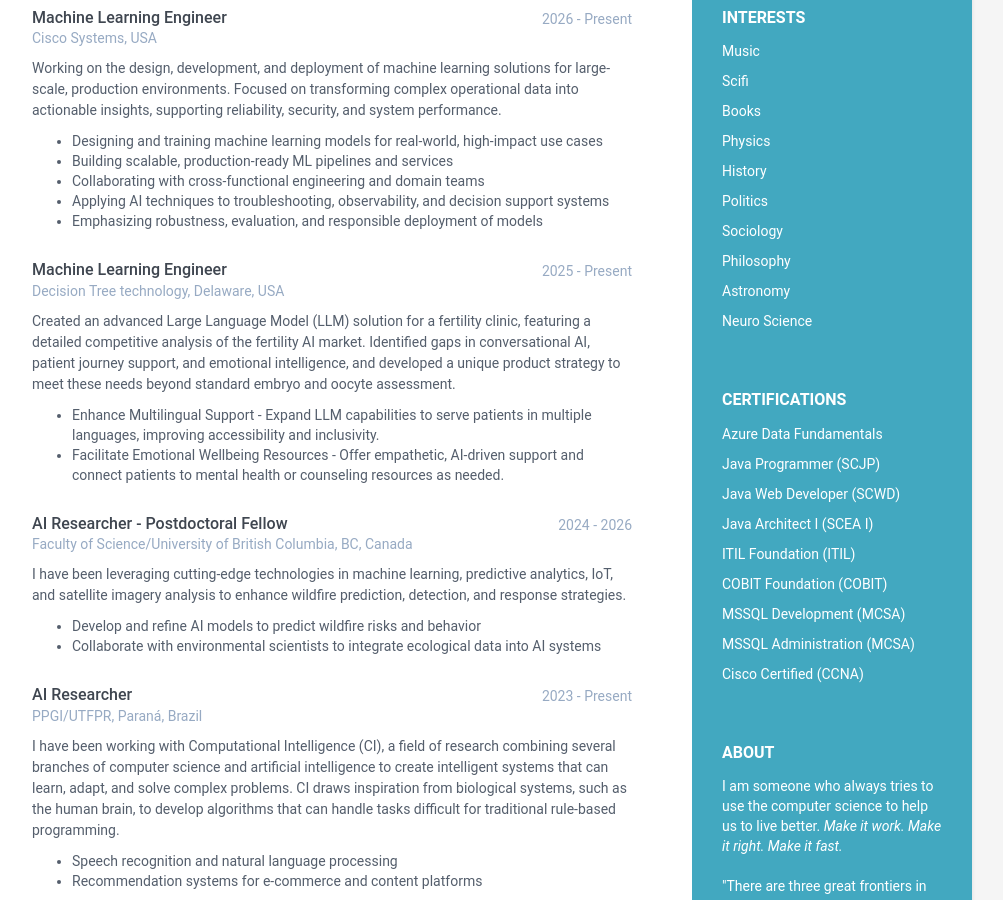
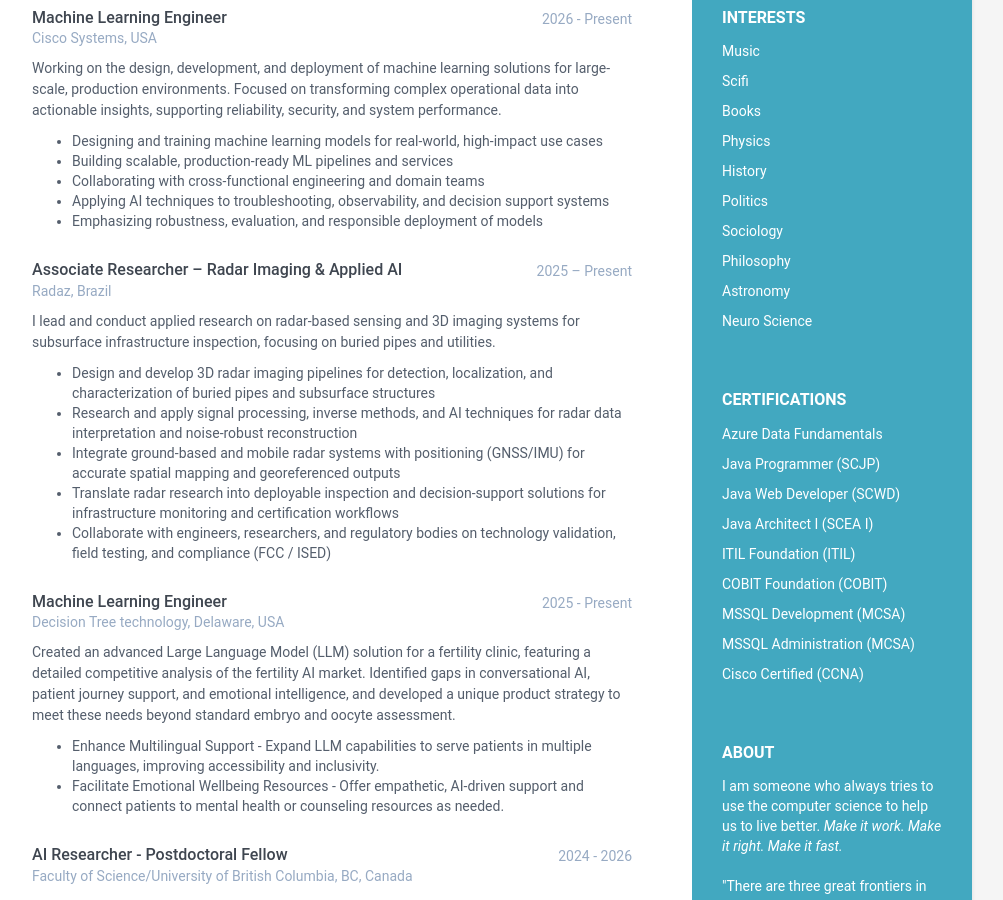
Before and after one commit to gomede/gomede.github.io, a Jekyll site: the page built from index.html, in a window 1280 px wide and 900 px high, scrolled down 1412 px. Shown: the whole window, without its empty margins (168-1171 px from the left). Built offline with Jekyll 4.4.1, drawn with Linux system fonts in a browser that asks for light colours.

Commit message:
Update data.yml

```diff
--- a/_data/data.yml
+++ b/_data/data.yml
@@ -232,6 +232,24 @@ experiences:
           - Collaborating with cross-functional engineering and domain teams
           - Applying AI techniques to troubleshooting, observability, and decision support systems
           - Emphasizing robustness, evaluation, and responsible deployment of models
+
+    - role: Associate Researcher – Radar Imaging & Applied AI
+      time: 2025 – Present
+      company: Radaz, Brazil
+      details: |
+        I lead and conduct applied research on radar-based sensing and 3D imaging systems
+        for subsurface infrastructure inspection, focusing on buried pipes and utilities.
+
+          - Design and develop 3D radar imaging pipelines for detection, localization,
+            and characterization of buried pipes and subsurface structures
+          - Research and apply signal processing, inverse methods, and AI techniques
+            for radar data interpretation and noise-robust reconstruction
+          - Integrate ground-based and mobile radar systems with positioning (GNSS/IMU)
+            for accurate spatial mapping and georeferenced outputs
+          - Translate radar research into deployable inspection and decision-support
+            solutions for infrastructure monitoring and certification workflows
+          - Collaborate with engineers, researchers, and regulatory bodies on
+            technology validation, field testing, and compliance (FCC / ISED)
 
     - role: Machine Learning Engineer
       time: 2025 - Present
```
